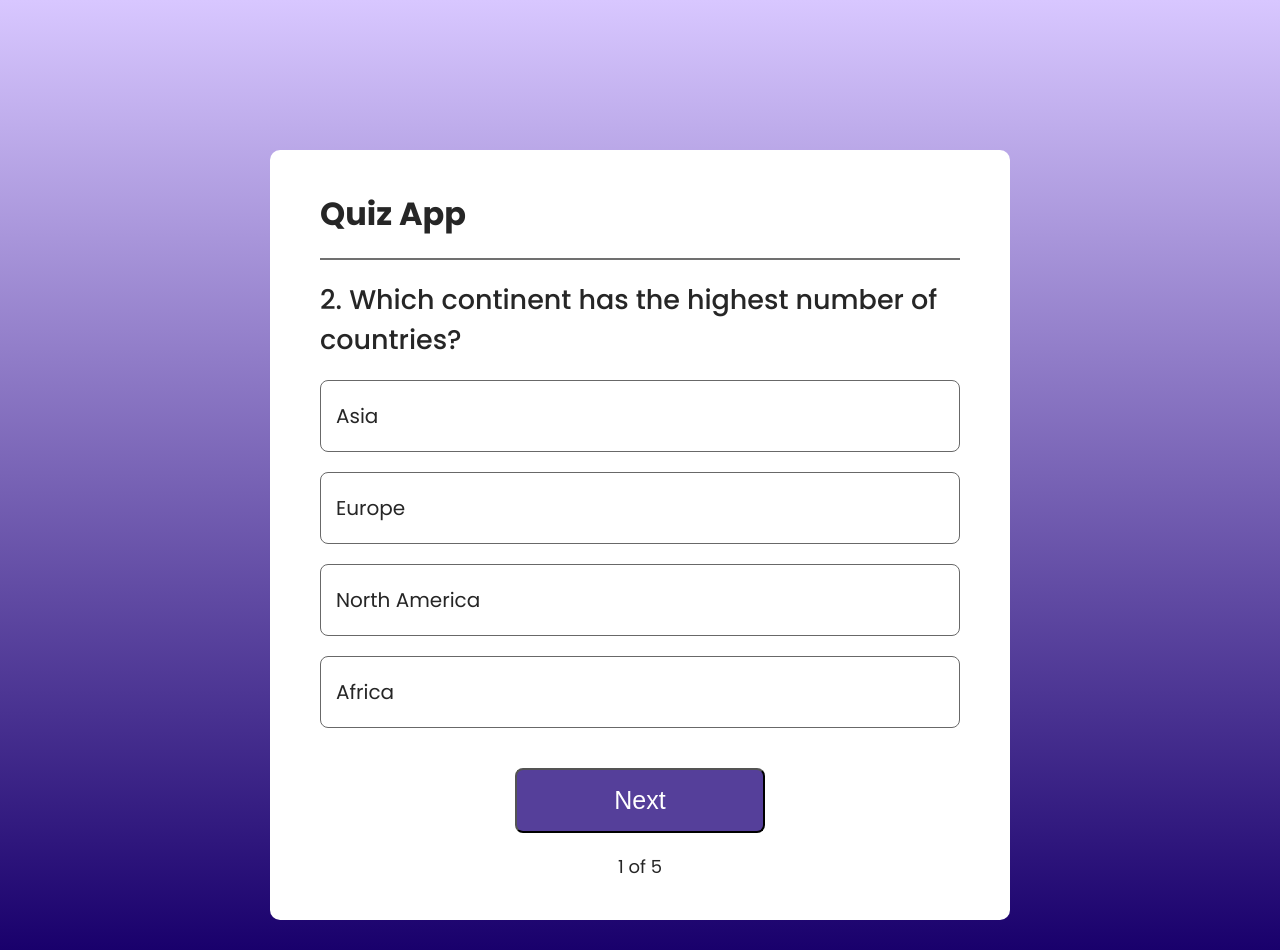
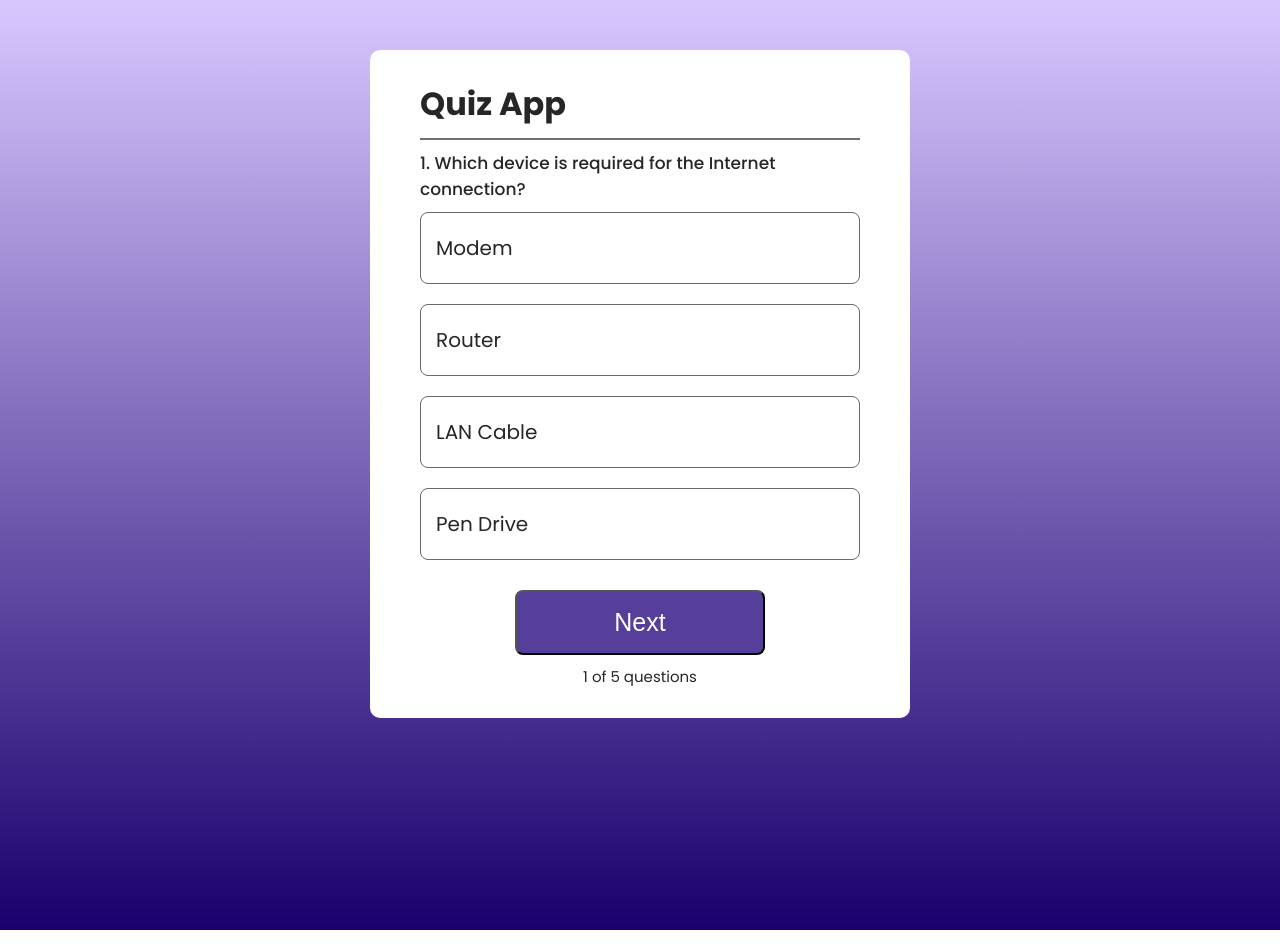
Before and after one commit to leonardojulius/last-minute-lms, a React (Vite) app: page / in a window 1280 px wide. Built offline with nearby package versions, Linux system fonts and the light colour scheme.

Commit message:
Design Done

```diff
--- a/src/Components/Quiz/Quiz.css
+++ b/src/Components/Quiz/Quiz.css
@@ -1,14 +1,14 @@
 .container {
-    width: 640px;
+    width: 440px;
     margin: auto;
-    margin-top: 150px;
+    margin-top: 50px;
     background: white;
     color: #262626;
     display: flex;
     flex-direction: column;
-    gap: 20px;
+    gap: 10px;
     border-radius: 10px;
-    padding: 40px 50px;
+    padding: 30px 50px;
 }
 
 .container hr {
@@ -18,7 +18,7 @@
 }
 
 .container h2{
-    font-size: 27px;
+    font-size: 17px;
     font-weight: 500;
 }
 
@@ -51,7 +51,7 @@
 
 .container .index {
     margin:auto;
-    font-size: 18px;
+    font-size: 15px;
 }
 
 .container .correct {
--- a/src/Components/Quiz/Quiz.jsx
+++ b/src/Components/Quiz/Quiz.jsx
@@ -5,9 +5,11 @@ import { data } from '../../assets/data';
 
 const Quiz = () => {
 
-  let [index, setIndex] = useState(1);
+  let [index, setIndex] = useState(0);
   let [question, setQuestion] = useState(data[index]);
   let [lock, setLock] = useState(false);
+  let [score,setScore] = useState(0);
+  let [result,setResult] = useState(false);
 
   let Option1 = useRef(null);
   let Option2 = useRef(null);
@@ -23,17 +25,50 @@ const Quiz = () => {
       if (question.ans === ans) {
         e.target.classList.add("correct");
         setLock(true);
-      } else {
+        setScore(prev=>prev+1);
+      }
+      else {
         e.target.classList.add("wrong");
         setLock(true);
         option_array[question.ans-1].current.classList.add("correct");
       }
     }
 
+  }
+
+  const next = () => {
+    if(lock===true){
+      if(index === data.length -1){
+        setResult(true);
+        return 0;
+
+      }
+      setIndex(++index);
+      setQuestion(data[index]);
+      setLock(false);
+      option_array.map((option)=> {
+        option.current.classList.remove("wrong");
+        option.current.classList.remove("correct");
+
+
+        return null;
+      });
+
+    }
 
 
   }
 
+
+
+ const reset = () => {
+
+  setIndex(0);
+  setQuestion(data[0]);
+  setScore(0);
+  setLock(false);
+  setResult(false);
+ }
 
   return (
     <div className='container'>
@@ -41,6 +76,9 @@ const Quiz = () => {
       <h1>Quiz App</h1>
 
       <hr />
+
+      {result?<></>:<>
+
       <h2>{index + 1}. {question.question}</h2>
       <ul>
         <li ref={Option1} onClick={(e) => { checkAns(e, 1) }}>{question.option1}</li>
@@ -48,10 +86,17 @@ const Quiz = () => {
         <li ref={Option3} onClick={(e) => { checkAns(e, 3) }}>{question.option3}</li>
         <li ref={Option4} onClick={(e) => { checkAns(e, 4) }}>{question.option4}</li>
       </ul>
+      <button onClick = {next}>Next</button>
+      <div className="index">{index+1} of {data.length} questions</div>
 
-      <button>Next</button>
+      </>}
 
-      <div className="index">1 of 5</div>
+      {result ? <>
+         <h2>You Scored {score} out of {data.length}</h2>
+      <button onClick={reset}>Reset</button>
+      </>: <></>
+      }
+
 
 
     </div>
--- a/src/index.css
+++ b/src/index.css
@@ -6,7 +6,7 @@
 }
 
 body {
-  height: 100vh;
+  height: 110vh;
   background-image: linear-gradient(#D8C7FF, #19006C);
   font-family: 'poppins';
 }
```
